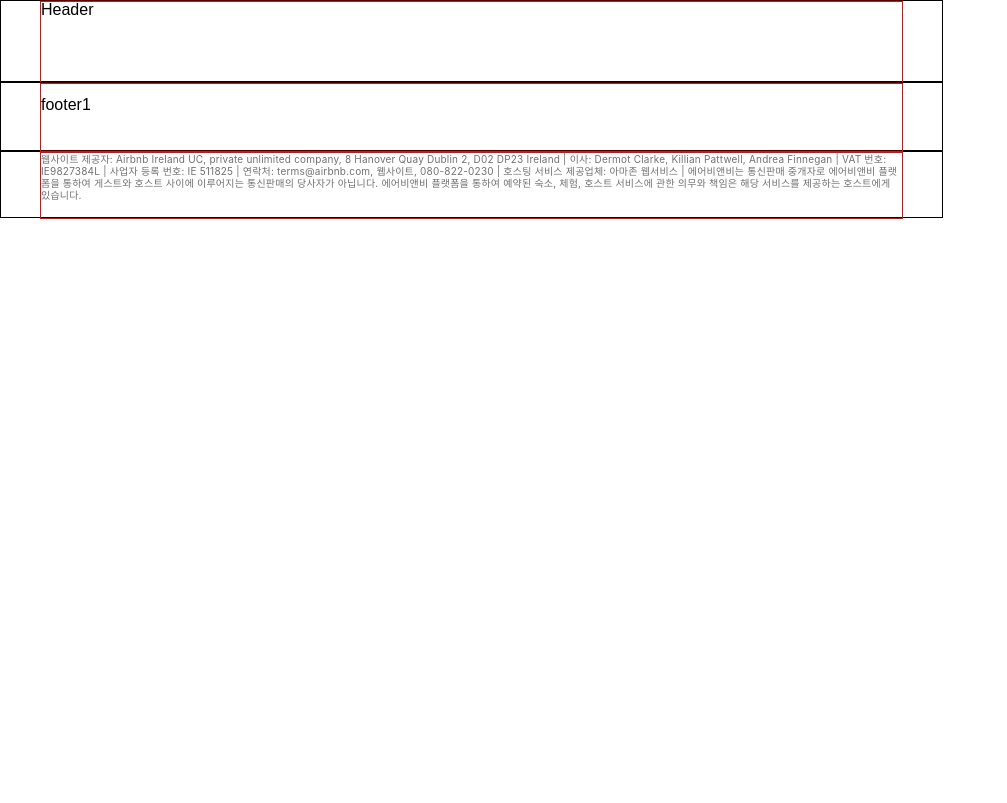
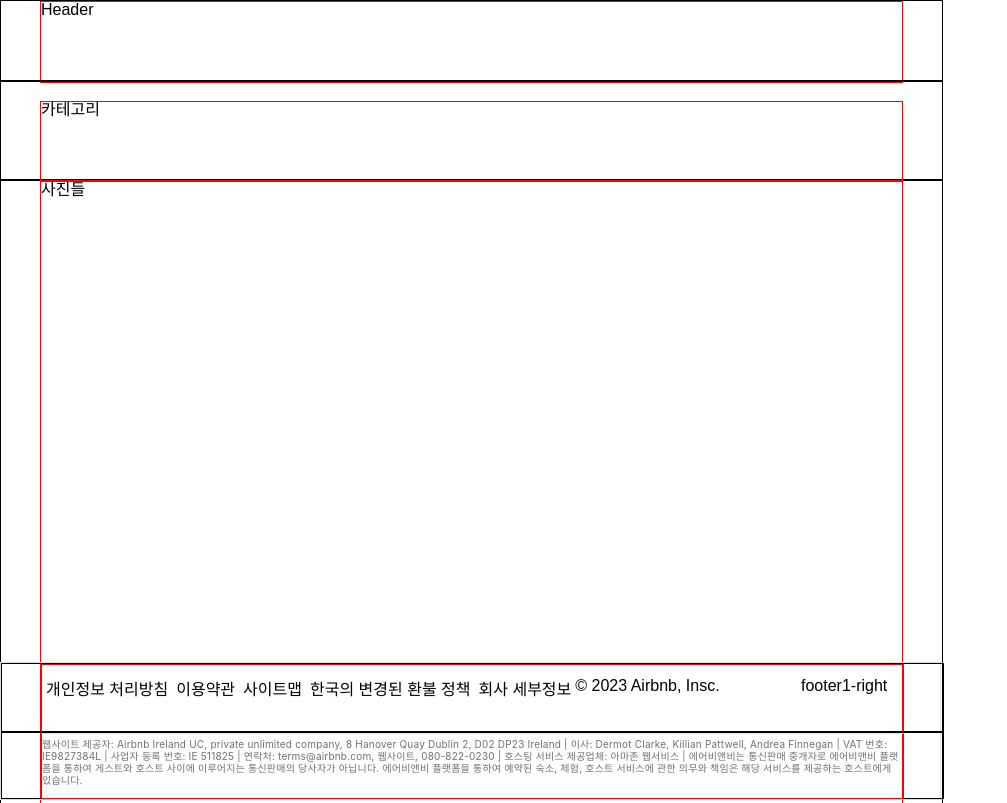
Before and after one commit to onlyoon/UMC-W1-Clonecoding-AirBnB, a website built with Parcel: page index.html in a window 1280 px wide. Shown: the top 803 px of the page, without its empty margins (0-1007 px from the left). Built offline with nearby package versions, Linux system fonts and the light colour scheme.

Commit message:
css html update

```diff
--- a/index.css
+++ b/index.css
@@ -91,6 +91,7 @@ video {
   font: inherit;
   vertical-align: baseline;
 }
+
 /* HTML5 display-role reset for older browsers */
 article,
 aside,
@@ -128,49 +129,182 @@ table {
   border-spacing: 0;
 }
 /* CSS Start ===================================================== */
+
+#main {
+  width: 941px;
+  height: 4980px;
+}
+
+/* header css ==================================================== */
 header {
+  /*indicator*/
   border: 1px solid black;
+  /*=========*/
+  /*Box*/
   height: 80px;
   width: 941px;
   max-width: 2520px;
+  /*===*/
+  /*Position*/
+  display: flex;
+  position: fixed;
+  top: 0px;
+  bottom: 0px;
+  right: 0px;
+  left: 0px;
+  z-index: 1;
+  /*========*/
 }
 
 #header_wrap {
+  /*indicator*/
   border: 1px solid red;
+  /*=========*/
+  /*Box*/
   height: 100%;
   width: 861px;
   margin: 0 auto;
+  /*===*/
+}
+
+/* =============================================================== */
+
+/* container css ================================================= */
+
+#container1 {
+  /*indicator*/
+  border: 1px solid black;
+  /*=========*/
+  /*Box*/
+  height: 78px;
+  width: 941px;
+  padding: 20px 0 0 0;
+  /*===*/
+  /*Position*/
+  display: flex;
+  position: sticky;
+  top: 80px;
+  z-index: 2;
+  /*========*/
+}
+
+#container1_wrap {
+  /*indicator*/
+  border: 1px solid red;
+  /*=========*/
+  /*Box*/
+  height: 100%;
+  width: 861px;
+  max-height: 78px;
+  max-width: 2520px;
+  margin: 0 auto;
+  /*===*/
+  display: grid;
+}
+
+#container2 {
+  position: relative;
+  border: 1px solid black;
+  /*Box*/
+  height: 4980px;
+  width: 941px;
+  /*===*/
+  top: 80px;
+}
+
+#container2_wrap {
+  border: 1px solid red;
+  /*Box*/
+  height: 100%;
+  width: 861px;
+  margin: 0 auto;
+  /*===*/
+  /*Position*/
+  position: relative;
+  top: 0px;
+  bottom: 0px;
+  right: 0px;
+  left: 0px;
+  display: block;
+  /*========*/
+}
+
+/* =============================================================== */
+
+/* footer css ==================================================== */
+
+footer {
+  border: 1px solid #dddddd;
+  /* background-color: #f1f1f1; */
+  position: sticky;
+  bottom: 0px;
+  display: flex;
+  flex-direction: column;
 }
 
 #footer1 {
-  display: flex;
+  /*indicator*/
   border: 1px solid black;
+  /*=========*/
+  /*Box*/
+  height: 67px;
   width: 940.969px;
-  height: 67px;
+  /*===*/
 }
 
 #footer1_wrap {
+  /*indicator*/
   border: 1px solid red;
+  /*=========*/
+  /*Box*/
   height: 40px;
   width: 861px; /*가로 padding 적용*/
   margin: 0 auto;
   padding: 13px 0 14px 0;
+  /*===*/
+  /*Position*/
+  display: flex;
+  flex-direction: row;
+  gap: 10px;
+  /*========*/
+}
+
+#footer1_left {
+  padding: 0 0 0 0;
+  display: block;
+  flex-grow: 2;
+  list-style-type: decimal;
+  list-style-position: outside;
+}
+
+#footer1_right {
+  flex-grow: 1;
 }
 
 #footer2 {
+  /*indicator*/
+  border: 1px solid black;
+  /*=========*/
+  /*Box*/
+  width: 941px;
+  height: 65px;
+  /*===*/
+  /*Position*/
   display: flex;
-
-  border: 1px solid black;
-  width: 940.969px;
-  height: 65px;
+  /*========*/
 }
 
 #footer2_wrap {
+  /*indicator*/
   border: 1px solid red;
-  height: 57px;
+  border-top: 1px solid #dddddd;
+  /*=========*/
+  /*Box*/
+  height: 52px;
   width: 861px; /*가로 padding 적용*/
   margin: 0 auto;
-  padding: 0 0 8px 0;
+  padding: 4px 0 8px 0;
+  /*===*/
 
   font-family: Circular, -apple-system, BlinkMacSystemFont, Roboto,
     "Helvetica Neue", sans-serif;
@@ -182,3 +316,30 @@ header {
 
   color: #717171;
 }
+
+/* =============================================================== */
+
+a {
+  text-decoration: none;
+  color: black;
+}
+
+a:hover {
+  text-decoration: underline;
+}
+
+li {
+  display: block;
+  float: left;
+  padding: 4px;
+}
+
+ol {
+  display: inline;
+  list-style-type: decimal;
+  margin-block-start: 1em;
+  margin-block-end: 1em;
+  margin-inline-start: 0px;
+  margin-inline-end: 0px;
+  padding-inline-start: 40px;
+}
--- a/index.html
+++ b/index.html
@@ -9,26 +9,46 @@
 </head>
 
 <body>
+	<div id="main">
+
 		<header>
 			<div id="header_wrap">
 				Header
 			</div>
 		</header>
-
-
-
+		<div id="container1">
+			<div id="container1_wrap">카테고리</div>
+		</div>
+		<div id="container2">
+			<div id="container2_wrap">사진들</div>
+		</div>
 		<footer>
 			<div id="footer1">
 				<div id="footer1_wrap">
-				footer1
+					<div id="footer1_left">
+						© 2023 Airbnb, Insc.
+						<ol>
+						<li><a href="https://www.airbnb.co.kr/help/article/2855">개인정보 처리방침</a></li>
+						<li><a href="https://www.airbnb.co.kr/terms">이용약관</a></li>
+						<li><a href="https://www.airbnb.co.kr/sitemaps/v2">사이트맵</a></li>
+						<li><a href="https://www.airbnb.co.kr/home/updated_cancellation_policies?korean_strict_policy=true#strict">한국의 변경된 환불 정책</a></li>
+						<li><a href="https://www.airbnb.co.kr/about/company-details">회사 세부정보</a></li>
+						</div>
+						</ol>
+					<div id="footer1_right">footer1-right</div>
 				</div>
 			</div>
 			<div id="footer2">
 				<div id="footer2_wrap">
-				웹사이트 제공자: Airbnb Ireland UC, private unlimited company, 8 Hanover Quay Dublin 2, D02 DP23 Ireland | 이사: Dermot Clarke, Killian Pattwell, Andrea Finnegan | VAT 번호: IE9827384L | 사업자 등록 번호: IE 511825 | 연락처: terms@airbnb.com, 웹사이트, 080-822-0230 | 호스팅 서비스 제공업체: 아마존 웹서비스 | 에어비앤비는 통신판매 중개자로 에어비앤비 플랫폼을 통하여 게스트와 호스트 사이에 이루어지는 통신판매의 당사자가 아닙니다. 에어비앤비 플랫폼을 통하여 예약된 숙소, 체험, 호스트 서비스에 관한 의무와 책임은 해당 서비스를 제공하는 호스트에게 있습니다.
+					웹사이트 제공자: Airbnb Ireland UC, private unlimited company, 8 Hanover Quay Dublin 2, D02 DP23 Ireland |
+					이사: Dermot Clarke, Killian Pattwell, Andrea Finnegan | VAT 번호: IE9827384L | 사업자 등록 번호: IE 511825 |
+					연락처: terms@airbnb.com, 웹사이트, 080-822-0230 | 호스팅 서비스 제공업체: 아마존 웹서비스 |
+					에어비앤비는 통신판매 중개자로 에어비앤비 플랫폼을 통하여 게스트와 호스트 사이에 이루어지는 통신판매의 당사자가 아닙니다.
+					에어비앤비 플랫폼을 통하여 예약된 숙소, 체험, 호스트 서비스에 관한 의무와 책임은 해당 서비스를 제공하는 호스트에게 있습니다.
 				</div>
 			</div>
 		</footer>
+	</div>
 
 
 
```
Also changed, not shown: dist/index.html, 2 other files. Lines whose indentation alone changed are shown as unchanged.
